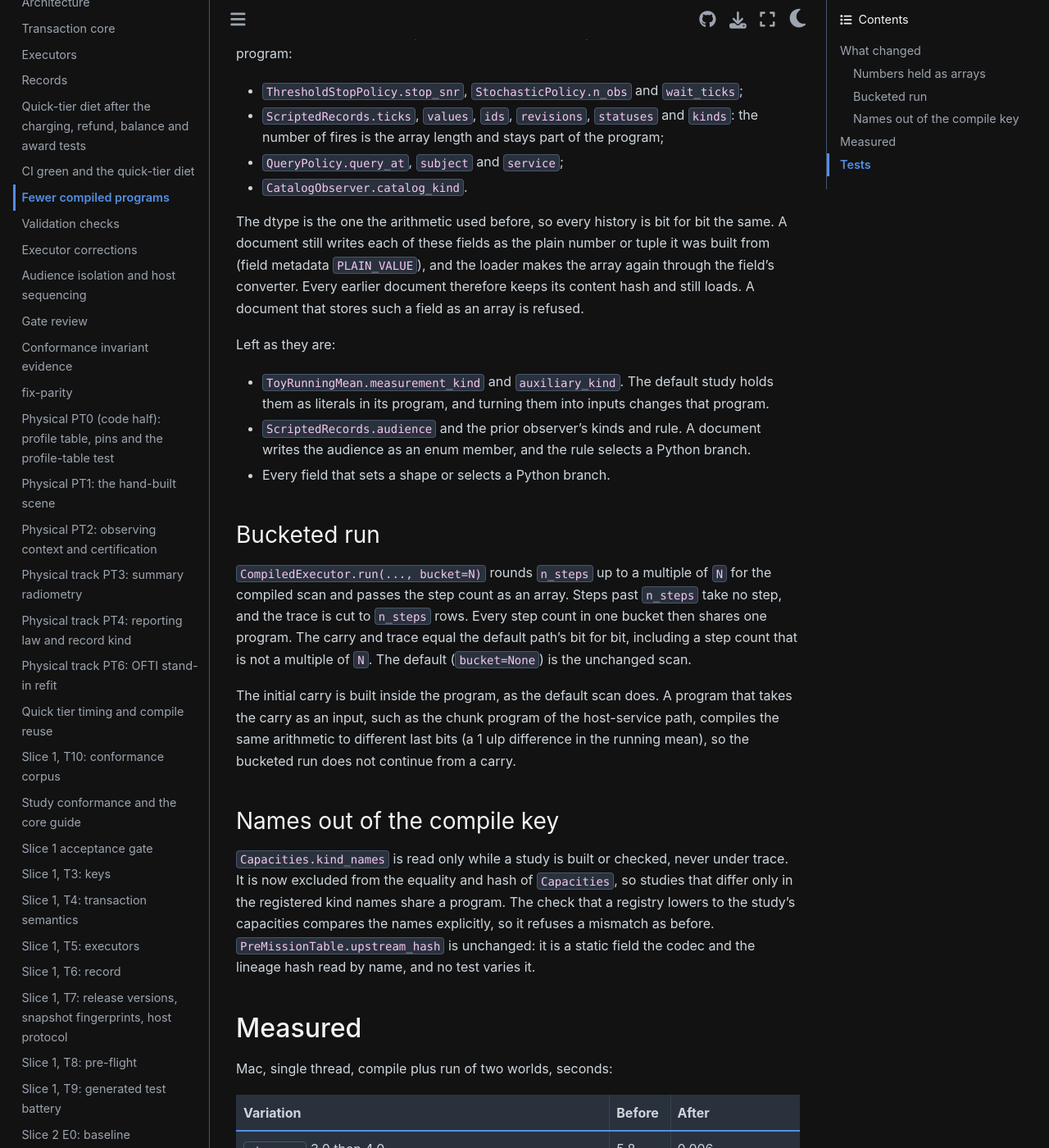
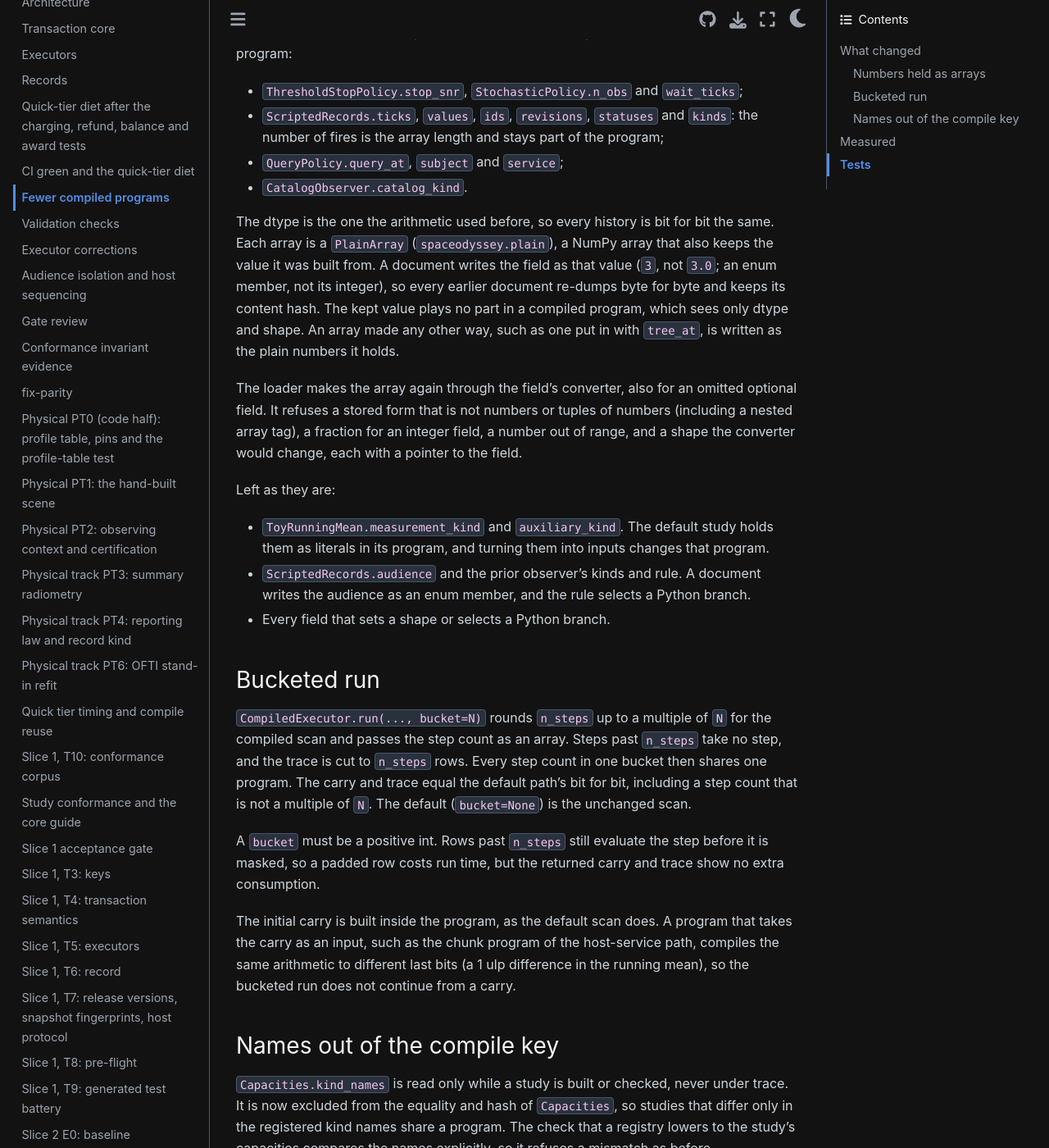
Before and after one commit to CoreySpohn/spaceodyssey, a Sphinx documentation site: the page built from docs/changes/compile-speed-b.md, in a window 1280 px wide and 1400 px high, scrolled down 441 px. Shown: the whole window at 82% size. Built offline with Sphinx 7.4.7 and the Sphinx Book theme 1.1.4, drawn with Linux system fonts in a browser that asks for light colours; pages that are not in the unit, such as notebooks, are missing from menus.

Commit message:
docs(changes): describe the kept document form and bucket rules

```diff
--- a/docs/changes/compile-speed-b.md
+++ b/docs/changes/compile-speed-b.md
@@ -21,10 +21,17 @@ one program:
 - `CatalogObserver.catalog_kind`.
 
 The dtype is the one the arithmetic used before, so every history is bit for bit the
-same. A document still writes each of these fields as the plain number or tuple it was
-built from (field metadata `PLAIN_VALUE`), and the loader makes the array again through
-the field's converter. Every earlier document therefore keeps its content hash and still
-loads. A document that stores such a field as an array is refused.
+same. Each array is a `PlainArray` (`spaceodyssey.plain`), a NumPy array that also keeps
+the value it was built from. A document writes the field as that value (`3`, not `3.0`;
+an enum member, not its integer), so every earlier document re-dumps byte for byte and
+keeps its content hash. The kept value plays no part in a compiled program, which sees
+only dtype and shape. An array made any other way, such as one put in with `tree_at`,
+is written as the plain numbers it holds.
+
+The loader makes the array again through the field's converter, also for an omitted
+optional field. It refuses a stored form that is not numbers or tuples of numbers
+(including a nested array tag), a fraction for an integer field, a number out of range,
+and a shape the converter would change, each with a pointer to the field.
 
 Left as they are:
 
@@ -41,6 +48,10 @@ compiled scan and passes the step count as an array. Steps past `n_steps` take n
 and the trace is cut to `n_steps` rows. Every step count in one bucket then shares one
 program. The carry and trace equal the default path's bit for bit, including a step
 count that is not a multiple of `N`. The default (`bucket=None`) is the unchanged scan.
+
+A `bucket` must be a positive int. Rows past `n_steps` still evaluate the step before it
+is masked, so a padded row costs run time, but the returned carry and trace show no
+extra consumption.
 
 The initial carry is built inside the program, as the default scan does. A program that
 takes the carry as an input, such as the chunk program of the host-service path, compiles
```
